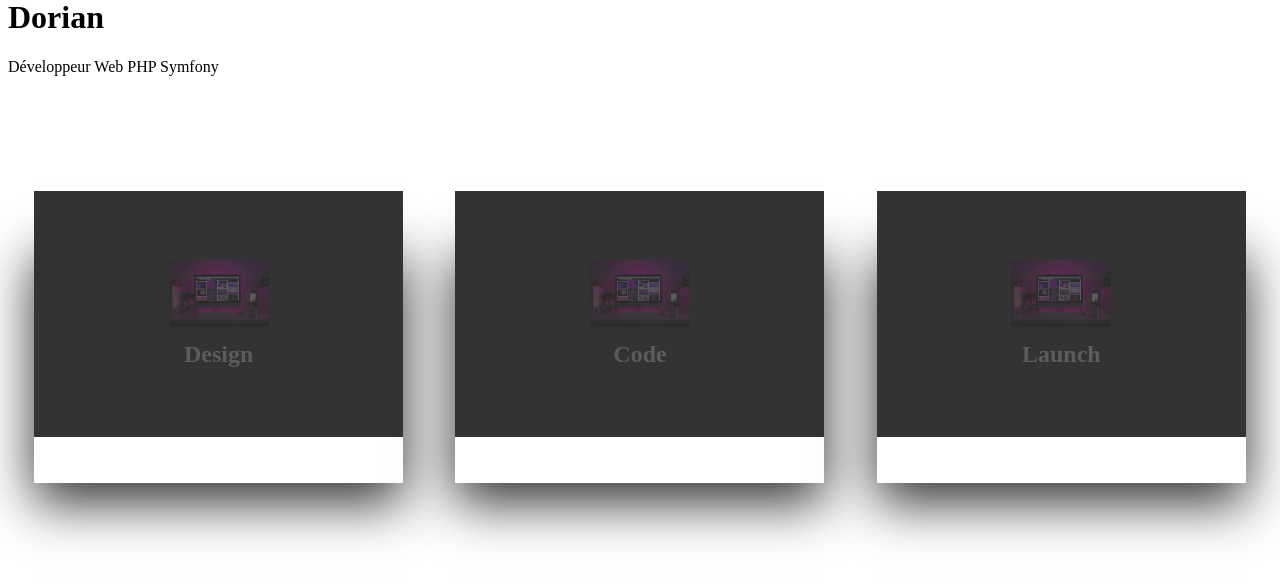
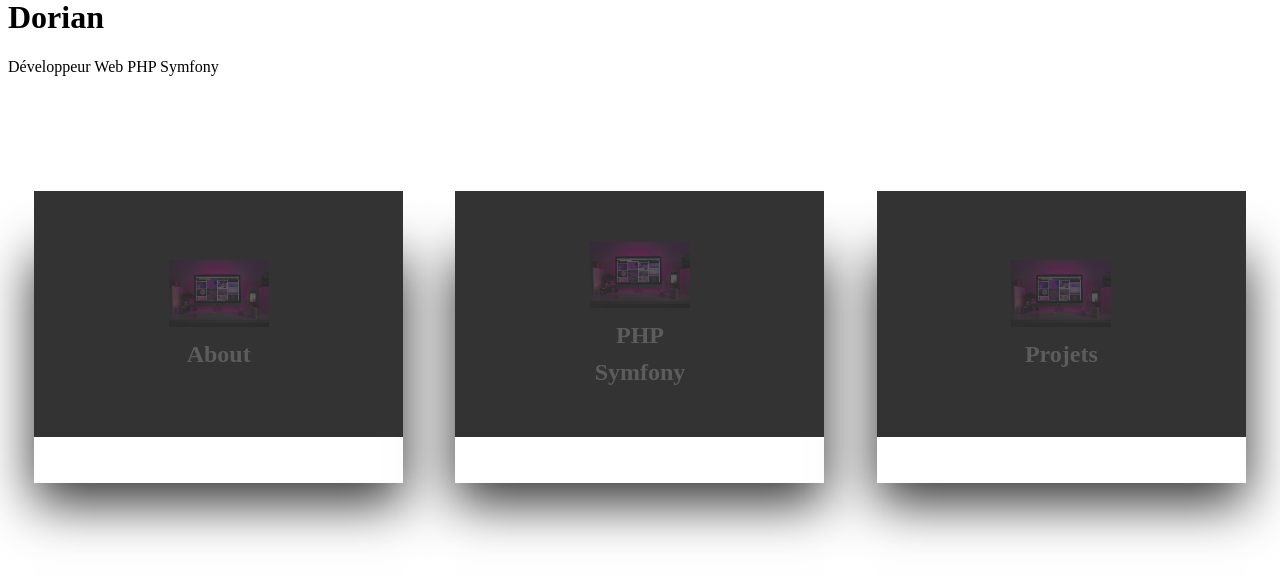
Before and after one commit to dorianfe/site_perso, a Symfony app: template templates/pages/home.html.twig in a window 1280 px wide. Shown: the part 504-1088 px from the top of the page. Run offline with Twig, Linux system fonts and the light colour scheme; the template is opened without the code that fills it, so the values that code supplies are empty; some libraries are stand-ins or nearby versions.

Commit message:
link about us

```diff
--- a/public/css/style.css
+++ b/public/css/style.css
@@ -1,10 +1,11 @@
 
 
 .container{
-
+  flex-wrap: wrap;
   position: relative;
   display: flex;
   justify-content: space-around;
+
   margin: 15px auto;
 }
 
--- a/templates/pages/home.html.twig
+++ b/templates/pages/home.html.twig
@@ -9,8 +9,23 @@
        <div class="card">
           <div class="face face1">
              <div class="content">
-                <img src="{{ asset('images/card.png') }}" alt="bannière">
-                <h3>Design</h3>
+                <img src="{{ asset('images/card.png') }}">
+                <h3>About</h3>
+             </div>
+          </div>
+          <div class="face face2">
+             <div class="content">
+                <p>Lorem ipsum dolor sit amet consectetur adipisicing elit. Quas cum cumque minus iste veritatis provident at.</p>
+                <a href={{ path('app_about') }}>Read More</a>
+             </div>
+          </div>
+       </div>
+       <div class="card">
+          <div class="face face1">
+             <div class="content">
+                <img src="{{ asset('images/card.png') }}">
+                <h3>PHP</h3>
+                <h3>Symfony</h3>
              </div>
           </div>
           <div class="face face2">
@@ -23,22 +38,8 @@
        <div class="card">
           <div class="face face1">
              <div class="content">
-                <img src="{{ asset('images/card.png') }}" alt="bannière">
-                <h3>Code</h3>
-             </div>
-          </div>
-          <div class="face face2">
-             <div class="content">
-                <p>Lorem ipsum dolor sit amet consectetur adipisicing elit. Quas cum cumque minus iste veritatis provident at.</p>
-                <a href="#">Read More</a>
-             </div>
-          </div>
-       </div>
-       <div class="card">
-          <div class="face face1">
-             <div class="content">
-                <img src="{{ asset('images/card.png') }}" alt="bannièree">
-                <h3>Launch</h3>
+                <img src="{{ asset('images/card.png') }}">
+                <h3>Projets</h3>
              </div>
           </div>
           <div class="face face2">
```
Lines whose indentation alone changed are shown as unchanged.
